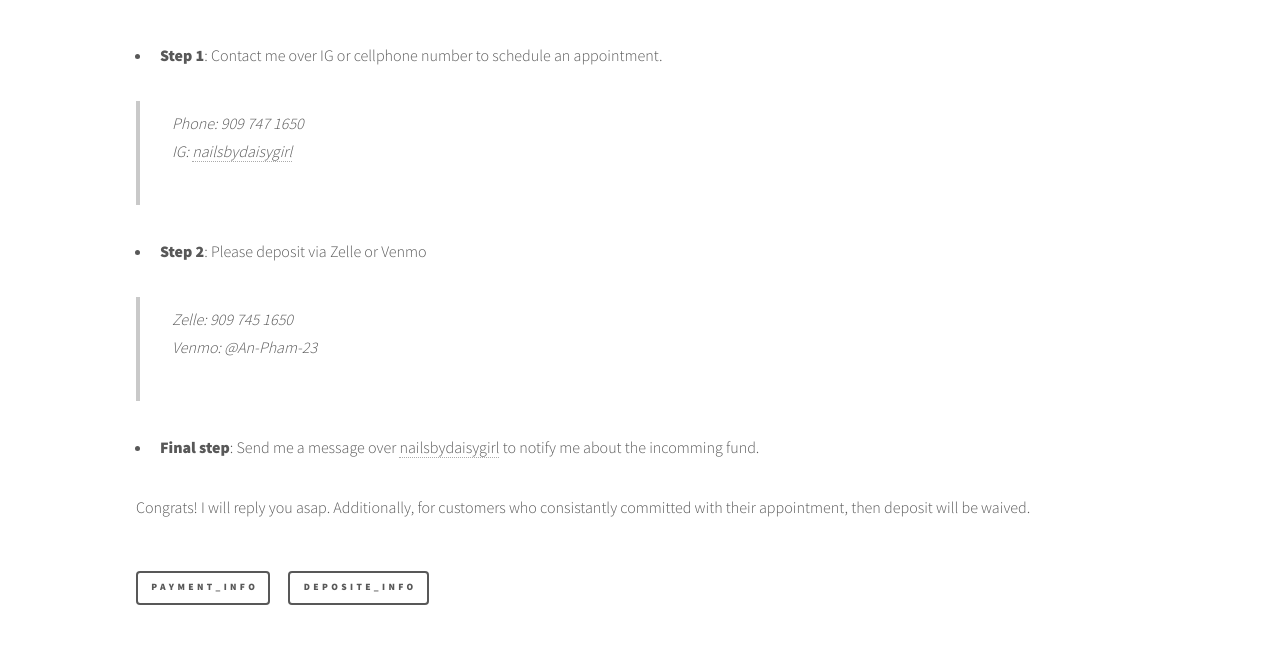
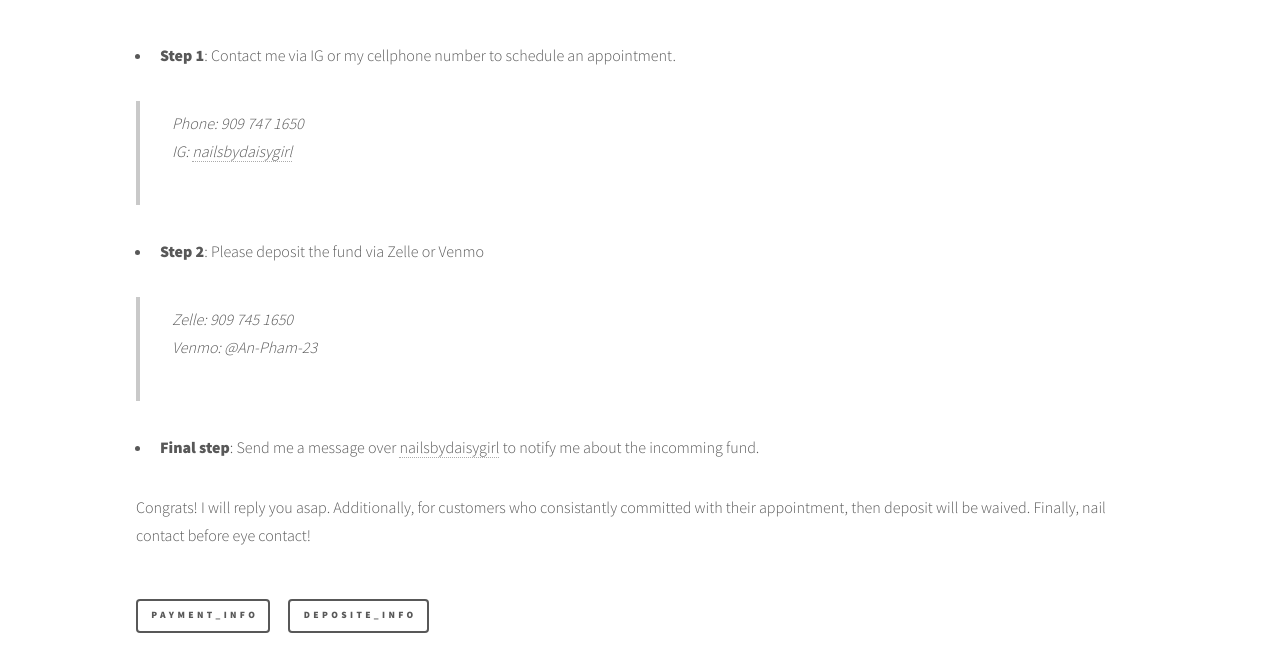
Before and after one commit to phamduchongan93/phamduchongan93.github.io, a plain HTML site: page 2021/05/05/zelle-deposit-info/index.html in a window 1280 px wide. Shown: the part 363-1034 px from the top of the page. Drawn offline with Linux system fonts and the light colour scheme.

Commit message:
Site updated: 2021-05-18 18:42:11

```diff
--- a/2021/05/05/zelle-deposit-info/index.html
+++ b/2021/05/05/zelle-deposit-info/index.html
@@ -11,13 +11,13 @@
     <!--Description-->
 
         <meta name="description" content="Payment Info
-Step 1: Contact me over IG or cellphone number to schedule an appointment.
+Step 1: Contact me via IG or my cellphone number to schedule an appointment.
 
 
 Phone: 909 747 1650IG: nailsbydaisygirl
 
 
-Step 2: Please de">
+Step 2: Please ">
 
 
     <!--Author-->
@@ -134,13 +134,13 @@ Step 2: Please de">
 
 <!-- Content -->
 <h1 id="Payment-Info"><a href="#Payment-Info" class="headerlink" title="Payment Info"></a>Payment Info</h1><ul>
-<li><strong>Step 1</strong>: Contact me over IG or cellphone number to schedule an appointment. </li>
+<li><strong>Step 1</strong>: Contact me via IG or my cellphone number to schedule an appointment. </li>
 </ul>
 <blockquote>
 <p>Phone: 909 747 1650<br>IG: <a target="_blank" rel="noopener" href="https://instagram.com/nailsbydaisygirl?igshid=190up4qlmzjw">nailsbydaisygirl</a></p>
 </blockquote>
 <ul>
-<li><strong>Step 2</strong>: Please deposit via Zelle or Venmo</li>
+<li><strong>Step 2</strong>: Please deposit the fund via Zelle or Venmo</li>
 </ul>
 <blockquote>
 <p>Zelle: 909 745 1650<br>Venmo:  @An-Pham-23</p>
@@ -148,7 +148,7 @@ Step 2: Please de">
 <ul>
 <li><strong>Final step</strong>: Send me a message over <a target="_blank" rel="noopener" href="https://instagram.com/nailsbydaisygirl?igshid=190up4qlmzjw">nailsbydaisygirl</a> to notify me about the incomming fund.</li>
 </ul>
-<p>Congrats! I will reply you asap. Additionally, for customers who consistantly committed with their appointment, then deposit will be waived.</p>
+<p>Congrats! I will reply you asap. Additionally, for customers who consistantly committed with their appointment, then deposit will be waived. Finally, nail contact before eye contact!</p>
 
 
 <!-- Tags -->
```
